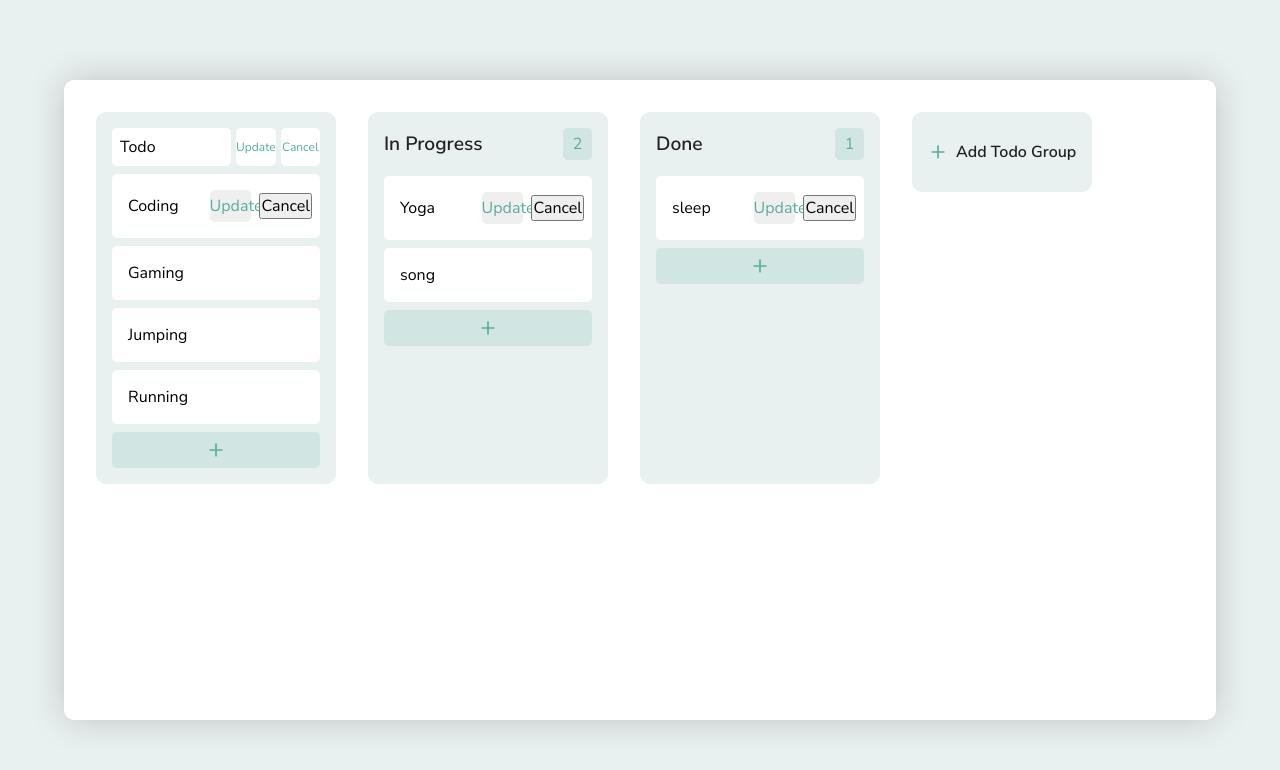
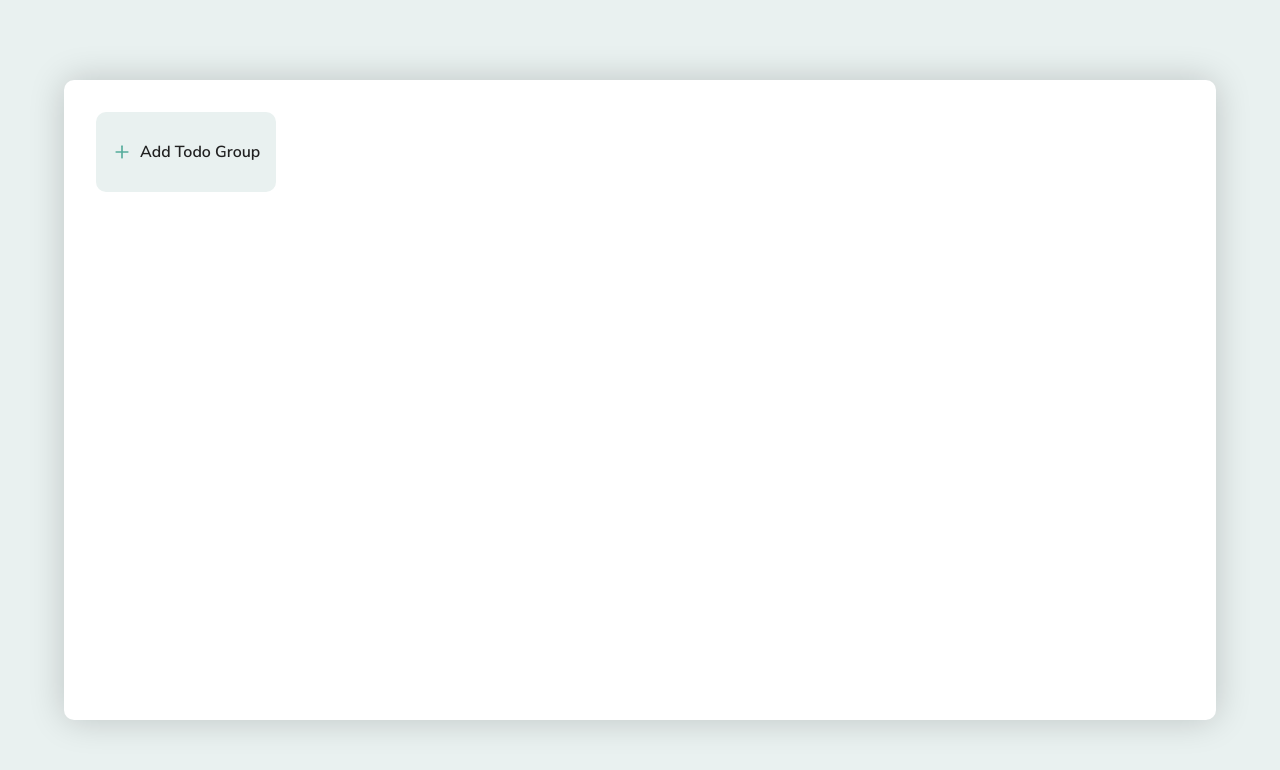
Before and after one commit to Mahadi92/flex-todo, a React (Create React App) app: page / in a window 1280 px wide. Shown: the top 770 px of the page. Built offline with nearby package versions, Linux system fonts and the light colour scheme.

Commit message:
Dnd done

```diff
--- a/src/App.js
+++ b/src/App.js
@@ -53,7 +53,7 @@ const defaultData = [
 ]
 
 function App() {
-  const [todoGroups, setTodoGroups] = useState(defaultData);
+  const [todoGroups, setTodoGroups] = useState([]);
 
   return (
     <main>
--- a/src/components/GroupTodo.js
+++ b/src/components/GroupTodo.js
@@ -15,6 +15,11 @@ const GroupTodo = ({ todoGroups, setTodoGroups }) => {
 
 
     const handleDragStart = (e, params) => {
+        // let currentContext;
+        // this.style.opacity = '0.3';
+        // currentContext = this;
+
+        console.log(e, this);
         dragItem.current = params;
         dragNode.current = e.target;
         dragNode.current.addEventListener('dragend', handleDragEnd)
@@ -75,7 +80,6 @@ const GroupTodo = ({ todoGroups, setTodoGroups }) => {
         const foundTodoIndex = todoGroups.findIndex(todo => todo.id === id);
         todoGroups[foundTodoIndex] = { id: id, grpTitle: value, todoList: list };
         setEditGroupTodo(0)
-        console.log(todoGroups)
     }
 
     return (
@@ -103,7 +107,7 @@ const GroupTodo = ({ todoGroups, setTodoGroups }) => {
                                 :
                                 <div onDoubleClick={(e) => setEditGroupTodo(todoGroup.id)} className="grp_todo__title_container">
                                     <span className="grp_todo__title">{todoGroup.grpTitle}</span>
-                                    <span className="grp_todo__length">{todoGroup.todoList?.length}</span>
+                                    <span className="grp_todo__length">{todoGroup.todoList.length}</span>
                                 </div>
 
                             }
--- a/src/components/Todos.js
+++ b/src/components/Todos.js
@@ -3,13 +3,14 @@ import { AiOutlineDelete } from "react-icons/ai";
 import { FiEdit } from "react-icons/fi";
 import { FiPlus } from "react-icons/fi";
 import { HiX } from "react-icons/hi";
+import { ImCancelCircle } from "react-icons/im";
 
 
 
 const Todos = ({ todoGroup, todoGroups, grpI, dragging, handleDragStart, handleDragEnter, dragStyles }) => {
     const [todos, setTodos] = useState(todoGroup.todoList)
     const [isAddTodo, setIsAddTodo] = useState(false);
-    const [isEditTodo, setIsEditTodo] = useState(false);
+    const [editTodo, setEditTodo] = useState(0);
 
     const indexOfGroup = todoGroups.findIndex(group => group.id === todoGroup.id);
 
@@ -43,7 +44,7 @@ const Todos = ({ todoGroup, todoGroups, grpI, dragging, handleDragStart, handleD
         const indexOfTodo = todoGroup.todoList.findIndex(todo => todo.id === id);
 
         todoGroups[indexOfGroup].todoList[indexOfTodo] = { id: id, todoTitle: value };
-        setIsEditTodo(false);
+        setEditTodo(0);
     }
 
     return (
@@ -52,29 +53,30 @@ const Todos = ({ todoGroup, todoGroups, grpI, dragging, handleDragStart, handleD
                 todoGroup.todoList?.map((todo, todoI) => {
                     return (
                         <div key={todoI}>
-                            {!isEditTodo && todoI ?
+                            {todo.id !== editTodo ?
                                 <div
                                     className={dragging ? dragStyles({ grpI, todoI }) : "todo__card"}
                                     draggable
                                     onDragStart={(e) => handleDragStart(e, { grpI, todoI })}
                                     onDragEnter={(e) => dragging ? handleDragEnter(e, { grpI, todoI }) : null}
-                                    onDoubleClick={() => setIsEditTodo(true)}
+                                    onDoubleClick={() => setEditTodo(todo.id)}
                                 >
+
                                     <p>{todo.todoTitle}</p>
                                     <button className="todo__action_btn" onClick={(e) => handleDeleteTodo(todo.id)}>
                                         <AiOutlineDelete />
                                     </button>
-                                    <button className="todo__action_btn" onClick={() => setIsEditTodo(true)}>
+                                    <button className="todo__action_btn" onClick={() => setEditTodo(todo.id)}>
                                         <FiEdit />
                                     </button>
                                 </div>
                                 :
                                 <div className="todo_add__form_container">
                                     <form onSubmit={(e) => handleEditTodo(e, todo.id)} className="todo_add__form">
-                                        <input type="text" defaultValue={todo.todoTitle} name="todo" className="todo_add__form_input" placeholder="Todo " required />
-                                        <button type="submit" className="grp_todo__form_btn">Update</button>
+                                        <input type="text" defaultValue={todo.todoTitle} name="todo" className="todo_add__form_input" placeholder="Update title" required />
+                                        <button type="submit" className="todo__edit_form_btn">Update</button>
                                     </form>
-                                    <button onClick={() => setIsEditTodo(false)} className="grp_todo__form_btn">Cancel</button>
+                                    <button onClick={() => setEditTodo(0)} className="todo__edit_form_del_btn"><ImCancelCircle /></button>
                                 </div>
                             }
                         </div>
@@ -90,7 +92,7 @@ const Todos = ({ todoGroup, todoGroups, grpI, dragging, handleDragStart, handleD
                     :
                     <div className="todo_add__form_container">
                         <form onSubmit={(e) => handleAddTodo(e)} className="todo_add__form">
-                            <input type="text" name="groupTodo" className="todo_add__form_input" placeholder="Todo " required />
+                            <input type="text" name="groupTodo" className="todo_add__form_input" placeholder="Enter title" required />
                             <button type="submit" className="todo_add__form_btn">Add</button>
                         </form>
                         <button onClick={() => setIsAddTodo(false)} className="todo__delete_btn"><HiX /> </button>
--- a/src/styles/style.scss
+++ b/src/styles/style.scss
@@ -207,12 +207,12 @@
     }
 }
 .current_todo__card{
-    background: $color__primary_600;
-    color: $color__primary_600;
+    background: $color__primary_400;
+    color: $color__primary_400;
     cursor: grabbing;
 
     button{
-        color: $color__primary_600;
+        color: $color__primary_400;
     }
 
 }
@@ -246,6 +246,7 @@
     }
 }
 
+
 .todo_add__form_container{
     @extend .todo__card;
     display: flex;
@@ -261,18 +262,39 @@
             border: none;
             padding: .5rem;
         }
+        .todo_add__form_btn,
+        .todo__delete_btn,
         button{
             width: 30%;
             height: 2rem;
             display: block;
             border: none;
             border-radius:5px;
-            margin: 0.5rem;
+            margin: 0 0.3rem;
             color: $color__primary;
             &:hover{
                 background: $color__primary;
                 color: #fff;
             }
+        }
+        .todo__edit_form_btn{
+            min-width: 3.6rem;
+        }
+    }
+    .todo__edit_form_del_btn{
+        display: block;
+        border: none;
+        color: $color__primary;
+        height: 2rem;
+        padding: 0.2rem 0.2rem;
+        display: flex;
+        justify-content:center;
+        align-items:center;
+        border-radius:5px;
+
+        &:hover{
+            background: $color__primary;
+            color: #fff;
         }
     }
 
@@ -291,5 +313,4 @@
             color: #fff;
         }
     }
-
 }
```
